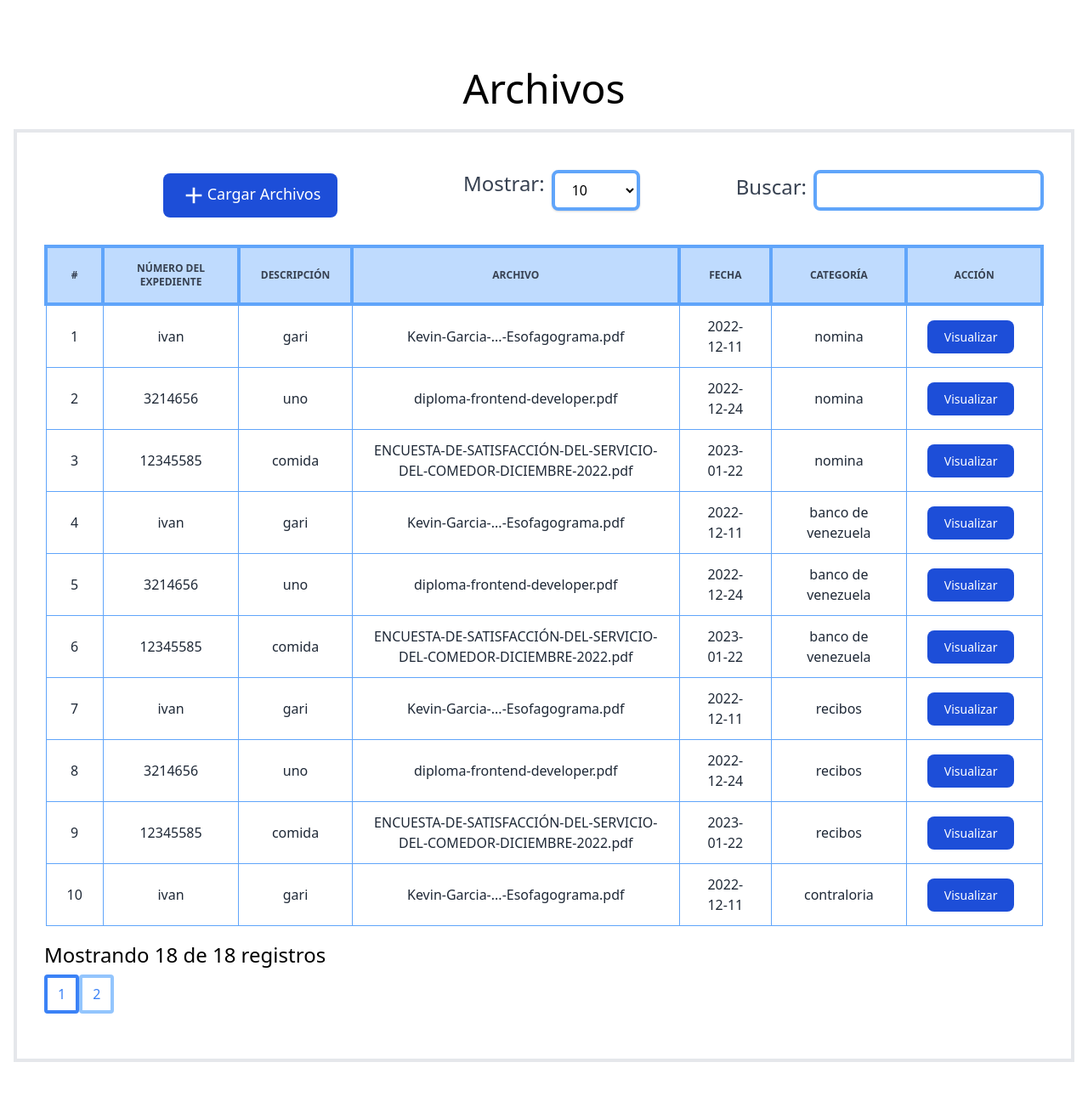
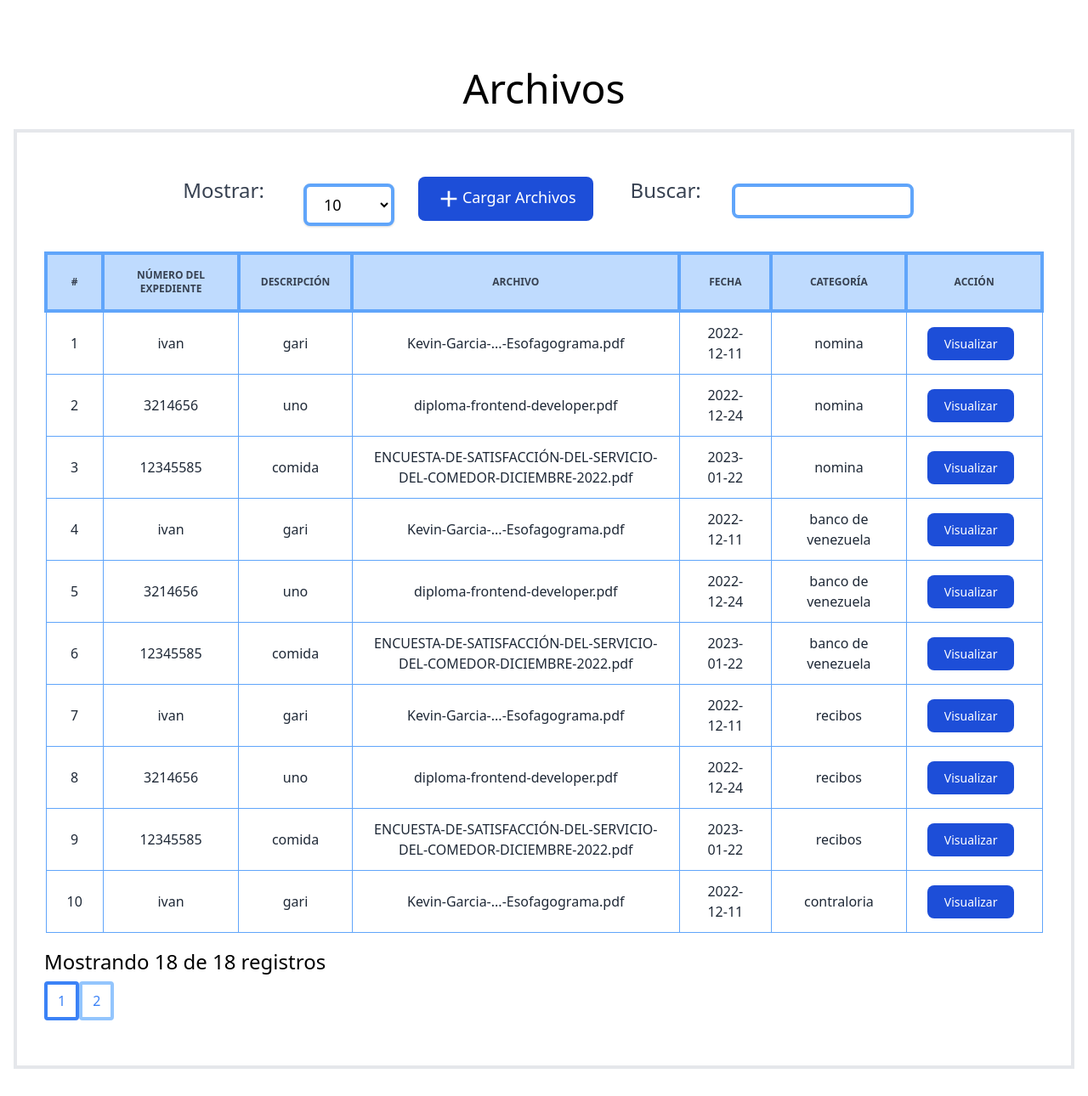
Before and after one commit to amyjubi18/filtro-busqueda, a PHP site: page / in a window 1280 px wide. Shown: the top 1290 px of the page at 85% size. Before the commit the page ends 1250 px from the top, so only its background shows below. Run offline with PHP 8.4, Linux system fonts and the light colour scheme; data comes from the database, SQL or seed files in the repository.

Commit message:
Update index.php

```diff
--- a/index.php
+++ b/index.php
@@ -33,49 +33,42 @@
             <div class=" max-w-fit	p-8 my-6  border-4 ">
 
 
+            <form class=" w-full max-w-sm m-auto w-50 mt-4 mb-2 " action="" method="POST" enctype="multipart/form-data">
 
 
+            <div class="flex space-x-2 justify-center">
+            <span class="text-xs inline-block py-1 px-5 leading-none text-center whitespace-nowrap align-baseline ">
 
-            <div class="overflow-x-auto flex justify-start">
-            <form class="m-auto w-50 mt-4 mb-2 " action="" method="POST" enctype="multipart/form-data">
+            <label for="num_registros" class=" text-gray-700  mt-2 text-2xl	">Mostrar: </label>
 
+            </span>
+            <span class="text-lg inline-block  py-1 px-2.5 leading-none text-center whitespace-nowrap align-baseline ">
 
-        <div class="mb-2">
-
-
-
-        <button class="text-lg flex  justify-start focus:outline-none rounded text-white bg-blue-700 hover:bg-blue-800 focus:ring-4 focus:ring-blue-300 font-medium rounded-lg text-sm px-5 py-2.5 mr-2 mb-2 dark:bg-green-600 dark:hover:bg-green-700 dark:focus:ring--800"><svg xmlns="http://www.w3.org/2000/svg" width="32" height="32" class="" viewBox="0 0 24 24" style="fill: rgba(255, 255, 255, 1);transform: ;msFilter:;"><path d="M19 11h-6V5h-2v6H5v2h6v6h2v-6h6z"></path></svg><a href="archivo-empleados.php">Cargar Archivos
-            </a></button>
-            </div>
-
-    </form>
-    <br><br>
-                <div class="justify-center h-sreen mt-1">
-                    <label for="num_registros" class="block text-gray-700  mt-2 text-2xl	">Mostrar: </label>
-                </div>
-
-                <div class="justify-center h-sreen mt-1">
-                    <select name="num_registros" id="num_registros" class="block ml-2 w-fit bg-white mt-2 border-4 border-blue-400  rounded-lg cursor-pointer hover:border-gray-500 px-4 py-2 pr-8 rounded shadow leading-tight">
+            <select name="num_registros" id="num_registros" class=" ml-2 w-fit bg-white mt-2 border-4 border-blue-400  rounded-lg cursor-pointer hover:border-gray-500 px-4 py-2 pr-8 rounded shadow leading-tight">
                         <option class="px-4 py-3 pr-8 hover:bg-gray-200 hover:px-2" value="10">10</option>
                         <option class="px-4 py-3 pr-8 hover:bg-gray-200 hover:px-2" value="25">25</option>
                         <option class="px-4 py-3 pr-8 hover:bg-gray-200 hover:px-2" value="50">50</option>
                         <option class="px-4 py-3 pr-8 hover:bg-gray-200 hover:px-2" value="100">100</option>
                     </select>
-                </div>
-                <br>
+            </span>
+            <span class="text-xs inline-block py-1 px-2.5 leading-none text-center whitespace-nowrap align-baseline ">
 
-                 <div class="justify-center h-sreen mt-1">
-                    <label for="num_registros" class="text-2xl mt-2 text-gray-700 invisible"> Registros </label>
-                </div>
-                <div class="justify-beteween columns-5"></div>
+            <button class="text-lg flex inline-block  justify-start focus:outline-none rounded text-white bg-blue-700 hover:bg-blue-800 focus:ring-4 focus:ring-blue-300 font-medium rounded-lg px-5 py-2.5 mr-2 mb-2 dark:bg-green-600 dark:hover:bg-green-700 dark:focus:ring-800"><svg xmlns="http://www.w3.org/2000/svg" width="32" height="32" class="" viewBox="0 0 24 24" style="fill: rgba(255, 255, 255, 1);transform: ;msFilter:;"><path d="M19 11h-6V5h-2v6H5v2h6v6h2v-6h6z"></path></svg><a href="archivo-empleados.php">Cargar Archivos</a></button>
 
-                <div class="justify-center h-sreen mt-2">
-                    <label for="campo" class="ml-2 block text-gray-700 mt-2 text-2xl">Buscar: </label>
-                </div>
-                <div class="columns-auto justify-center h-sreen mt-1">
-                    <input type="text" name="campo" id="campo" class="border-4 border-blue-400 ml-2 mt-2 rounded-lg px-4 py-2 focus:border-blue-500">
-                </div>
-            </div>
+            </span>
+            <span class="text-xs inline-block py-1 px-2.5 leading-none text-center whitespace-nowrap align-baseline rounded">
+            <label for="campo" class="ml-2  text-gray-700 mt-2 text-2xl">Buscar: </label>
+            </span>
+            <span class="text-xs inline-block py-1 px-2.5 leading-none text-center whitespace-nowrap align-baseline  rounded">
+
+            <input type="text" name="campo" id="campo" class="border-4 border-blue-400 ml-2 mt-2 rounded-lg px-4 py-2 focus:border-blue-500">
+            </span>
+
+                                </div>
+            </form>
+
+
+
 
             <div class="row py-4">
                 <div class="columns-1">
```
